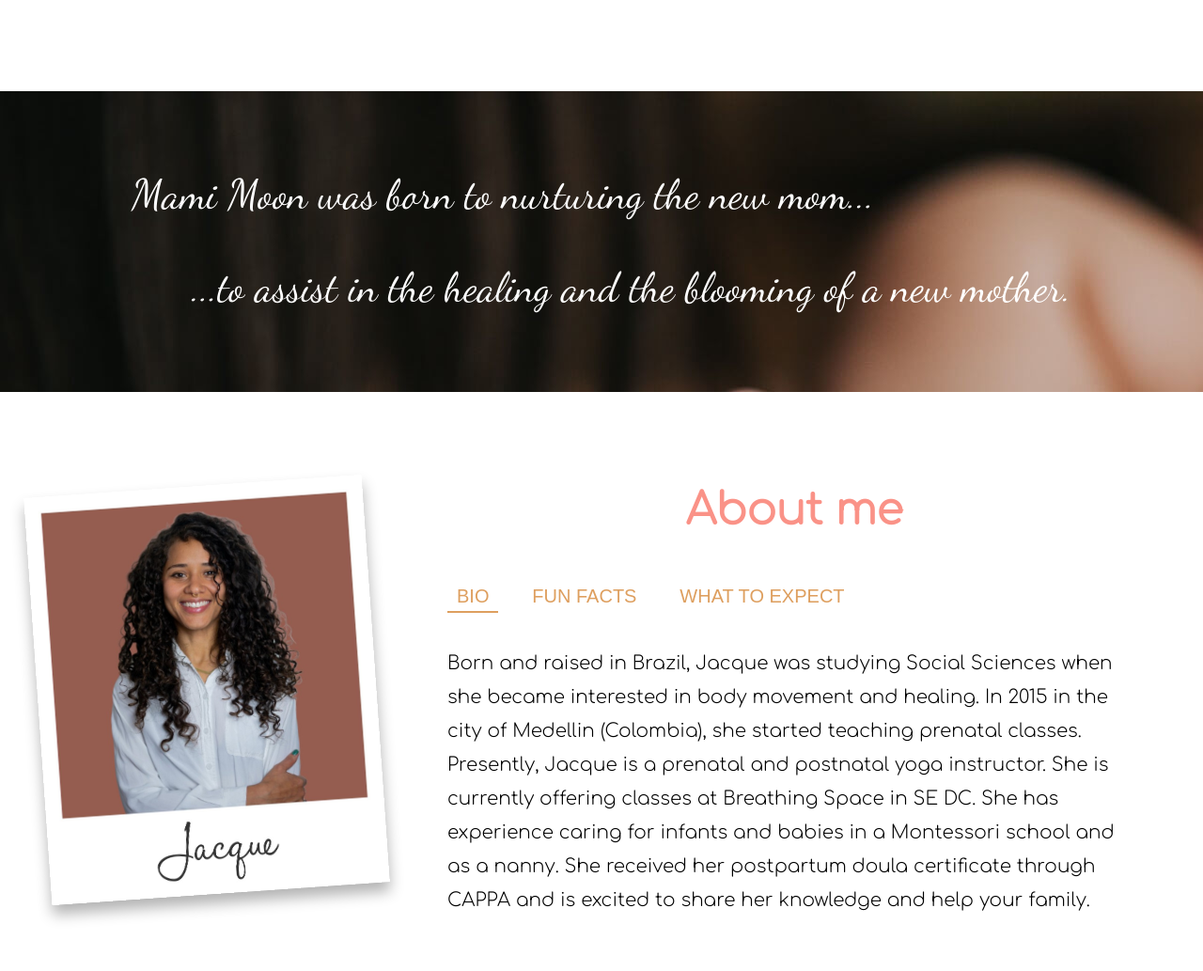
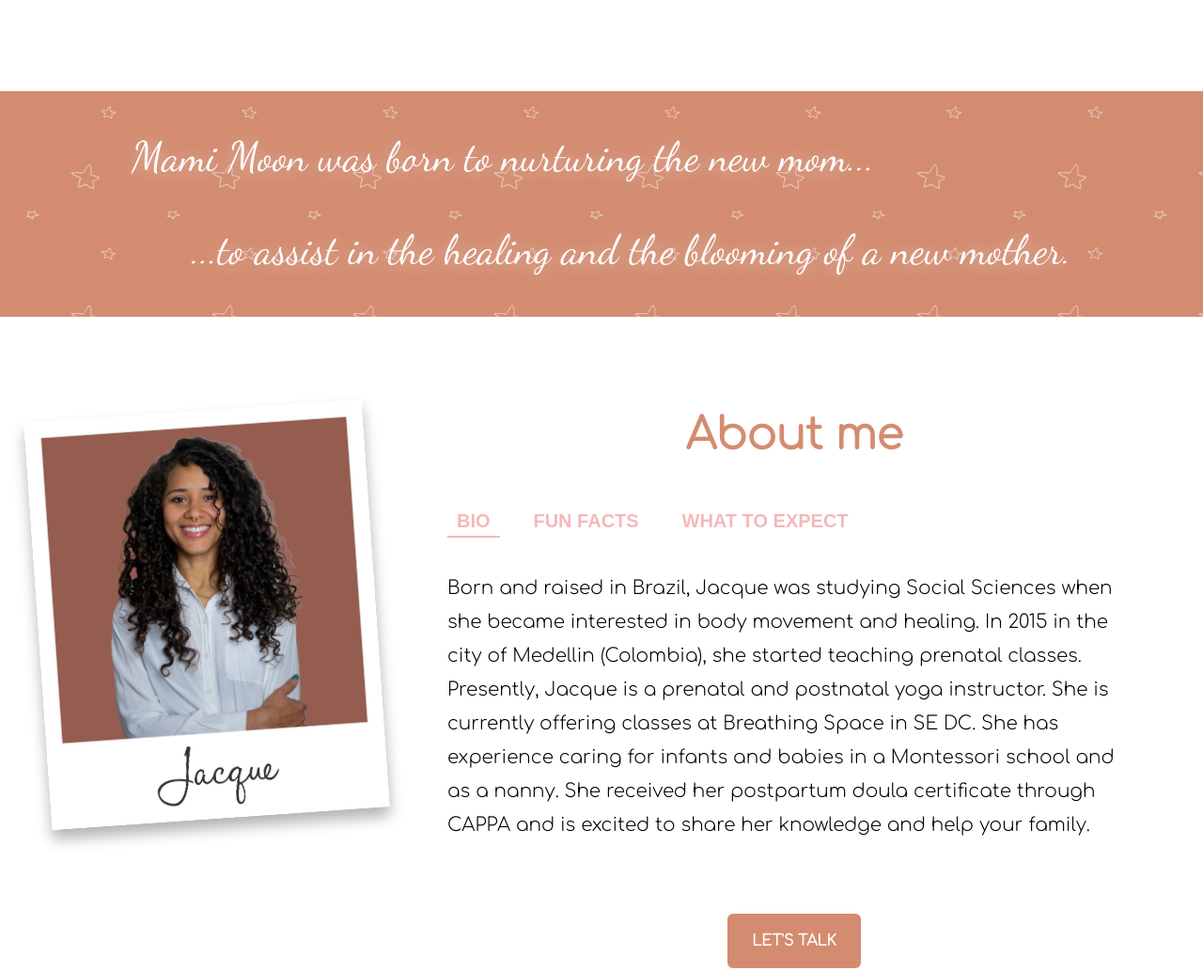
Before and after one commit to oliveira-victor/mami_moon, a website: page index.html in a window 1280 px wide. Shown: the part 1377-2410 px from the top of the page at 94% size. Drawn offline with nearby package versions, Linux system fonts and the light colour scheme; files that its build step writes are made by us from their sources; files whose address does not match are found by name.

Commit message:
simple parallax animated gif bg; new color pallete

```diff
--- a/index.html
+++ b/index.html
@@ -171,11 +171,11 @@
             <div class="empty-space"></div>
         </main>
     </div>
+    <script src="./dist/js/main.js"></script>
     <script src="https://unpkg.com/aos@next/dist/aos.js"></script>
     <script>
         AOS.init();
     </script>
-    <script src="./dist/js/main.js"></script>
 </body>
 
 </html>
--- a/src/styles/_bio.scss
+++ b/src/styles/_bio.scss
@@ -1,6 +1,7 @@
 @use 'variables';
 
 .about {
+    min-height: 70vh;
 
     &__bio {
         display: grid;
@@ -22,14 +23,15 @@
 
             &__tab {
                 color: variables.$secondaryColor;
-                cursor: pointer;
+                background-color: transparent;
                 font-size: 20px;
+                font-weight: bold;
+                text-transform: uppercase;
                 margin: 0 10px;
                 padding: 4px 10px;
-                background-color: transparent;
                 border: none;
                 border-bottom: 2px solid transparent;
-                text-transform: uppercase;
+                cursor: pointer;
 
                 @media screen and (max-width: 767px) {
                     font-size: 16px;
--- a/src/styles/_variables.scss
+++ b/src/styles/_variables.scss
@@ -1,10 +1,9 @@
-$mainColor: #FA9287;
-$secondaryColor: #DE9F5F;
+$mainColor: #D48C70;
+$secondaryColor: #F4B9B8;
 
 // COLOR PALETTE
 
-$one: #FFC76E;
-$two: #DE9F5F;
-$three: #F4A374;
-$four: #DE7D5F;
-$five: #FA9287;
+$one: #D48C70;
+$two: #F4B9B8;
+$three: #EBBBB0;
+$four: #E98980;
--- a/src/styles/main.scss
+++ b/src/styles/main.scss
@@ -100,15 +100,21 @@
 
 .parallax {
     color: #fff;
-    height: 40vh;
-    background-image: url(../images/hero.jpg);
+    height: 30vh;
+    background-image: url(../images/stars-bg.gif);
+    background-size: 150px;
     background-attachment: fixed;
     margin: 100px auto;
     display: flex;
     align-items: center;
+    text-shadow: 0px 2px 19px rgba(255,255,255,0.46);
 
     & div {
         width: 100%;
+    }
+
+    @media screen and (max-width: 767px) {
+        height: 40vh;
     }
 }
 
```
Also changed, not shown: src/images/stars-bg.gif (added).
